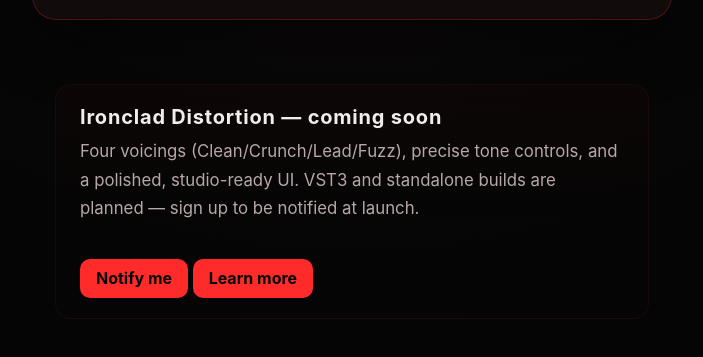
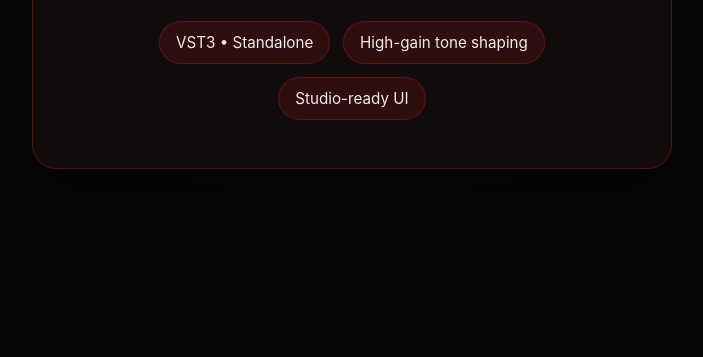
Before and after one commit to d9g4r9dyrn-hue/ironclad, a plain HTML site: page index.html in a window 1280 px wide. Shown: the part 427-784 px from the top of the page, without its empty margins (288-991 px from the left). Drawn offline with Linux system fonts and the light colour scheme.

```diff
--- a/index.html
+++ b/index.html
@@ -22,18 +22,6 @@
           <span>Studio-ready UI</span>
         </div>
       </section>
-      <section class="plugin-announcement">
-        <h2>Ironclad Distortion — coming soon</h2>
-        <p class="copy">
-          Four voicings (Clean/Crunch/Lead/Fuzz), precise tone controls,
-          and a polished, studio-ready UI. VST3 and standalone builds
-          are planned — sign up to be notified at launch.
-        </p>
-        <div class="announcement-actions">
-          <a class="cta" href="mailto:hello@ironclad.dev?subject=Notify%20me%20about%20Ironclad%20Distortion">Notify me</a>
-          <a class="cta secondary" href="distortion.html">Learn more</a>
-        </div>
-      </section>
     </main>
   </body>
 </html>
--- a/styles.css
+++ b/styles.css
@@ -71,29 +71,3 @@
   color: var(--text);
   font-size: 0.95rem;
 }
-
-.plugin-announcement {
-  margin-top: 1.25rem;
-  padding: 1.25rem 1.5rem;
-  border-radius: 16px;
-  background: linear-gradient(180deg, rgba(255,42,42,0.03), transparent 60%);
-  border: 1px solid rgba(255, 42, 42, 0.08);
-}
-
-.plugin-announcement h2 {
-  margin: 0 0 0.5rem;
-  font-size: 1.25rem;
-  letter-spacing: 0.04em;
-  text-transform: none;
-}
-
-.cta {
-  display: inline-block;
-  margin-top: 0.75rem;
-  padding: 0.6rem 1rem;
-  border-radius: 10px;
-  background: var(--accent);
-  color: #060606;
-  text-decoration: none;
-  font-weight: 700;
-}
```
